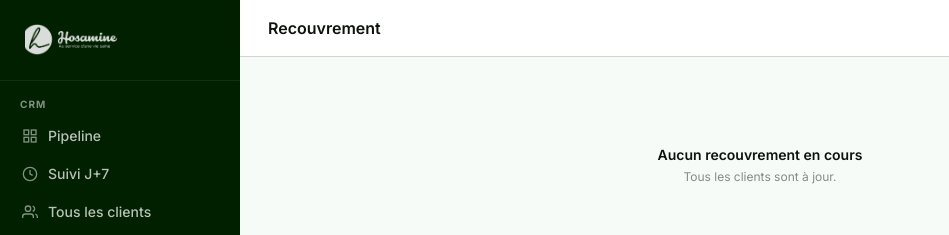
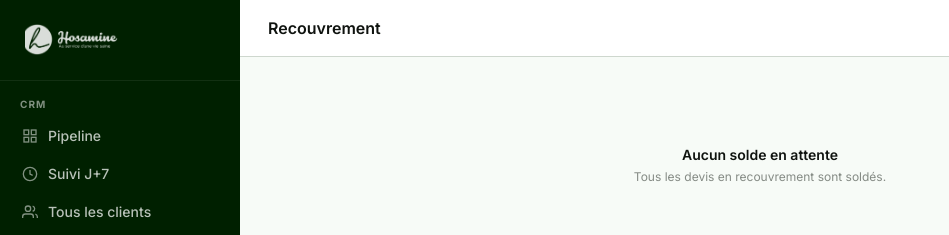
Before and after one commit to marvinboris/hosamine, a Next.js app: page /admin/billing/recovery in a window 1280 px wide. Shown: the top 235 px of the page, without its empty margins (0-949 px from the left). Built offline with nearby package versions, Linux system fonts and the light colour scheme; no server answers.

Commit message:
fix: improve recovery empty state message

```diff
--- a/src/app/admin/(app)/billing/recovery/page.tsx
+++ b/src/app/admin/(app)/billing/recovery/page.tsx
@@ -40,8 +40,8 @@ export default function RecoveryPage() {
           <p className="text-sm text-center mt-16" style={{ color: "var(--color-text-3)" }}>Chargement...</p>
         ) : clients.length === 0 ? (
           <div className="text-center mt-16">
-            <p className="text-sm font-semibold mb-1" style={{ color: "var(--color-text)" }}>Aucun recouvrement en cours</p>
-            <p className="text-xs" style={{ color: "var(--color-text-3)" }}>Tous les clients sont à jour.</p>
+            <p className="text-sm font-semibold mb-1" style={{ color: "var(--color-text)" }}>Aucun solde en attente</p>
+            <p className="text-xs" style={{ color: "var(--color-text-3)" }}>Tous les devis en recouvrement sont soldés.</p>
           </div>
         ) : (
           <div className="max-w-3xl mx-auto space-y-3">
```
